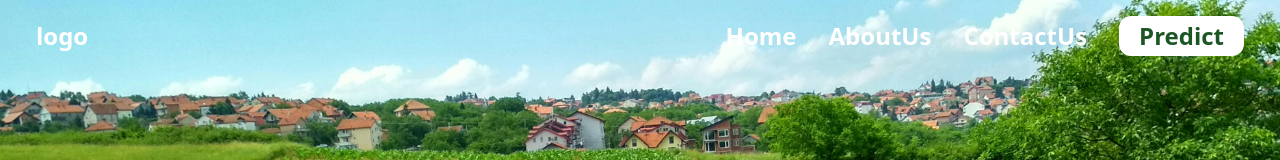
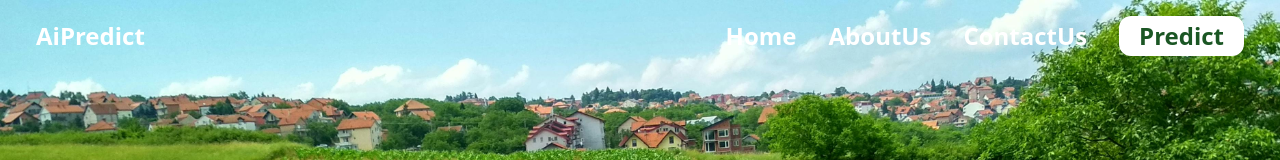
Before and after one commit to Raounak-hadil/AiCropPrediction, a React (Vite) app in the folder frontend/: page / in a window 1280 px wide. Shown: the top 160 px of the page. Built offline with nearby package versions, Linux system fonts and the light colour scheme.

Commit message:
Update nav.jsx

```diff
--- a/frontend/src/nav/nav.jsx
+++ b/frontend/src/nav/nav.jsx
@@ -36,7 +36,7 @@ export default function Nav() {
         </div>
       </div>
       <div className="hidden md:flex justify-between items-center text-white px-5 text-2xl font-bold">
-          <Link to="/" style={{ textShadow: '2px 2px 4px rgba(0,0,0,0)' }}>logo</Link>
+          <Link to="/" style={{ textShadow: '2px 2px 4px rgba(0,0,0,0)' }}>AiPredict</Link>
           <div>
             <ul className="flex justify-center items-center text-white gap-8">
               <Link to="/" style={{ textShadow: '2px 2px 4px rgba(0,0,0,0)' }}>Home</Link>
```
